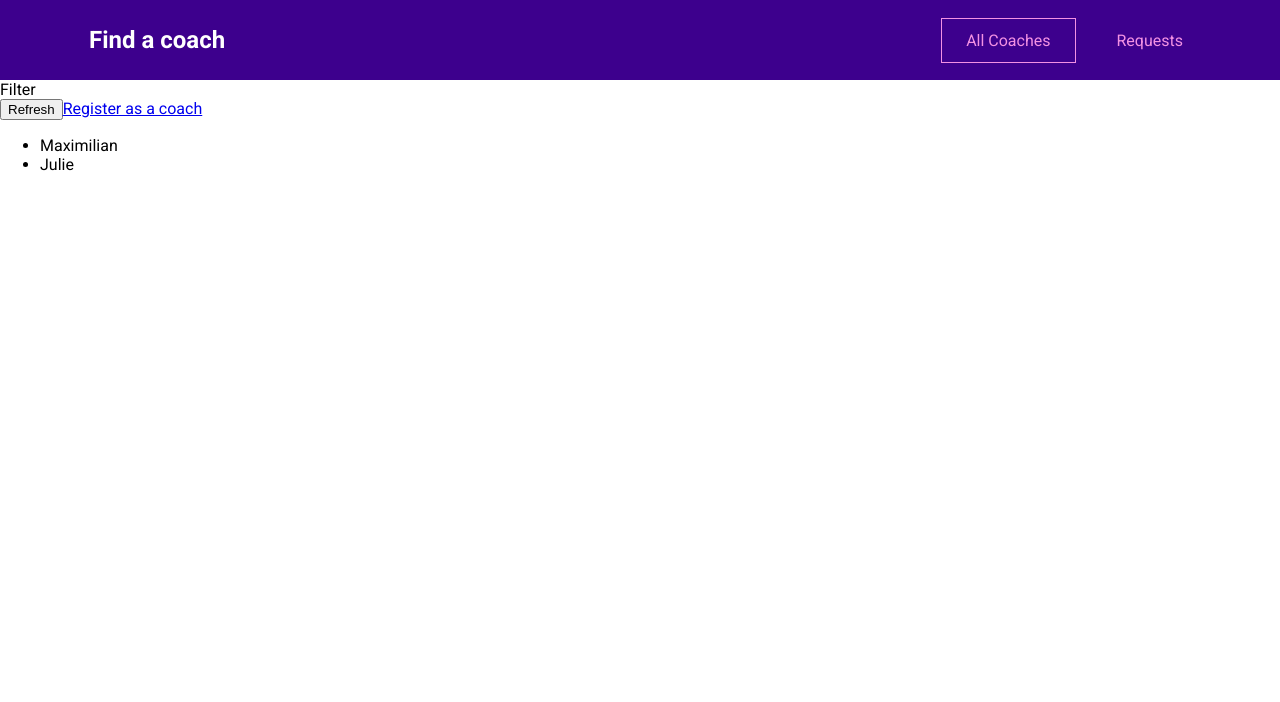
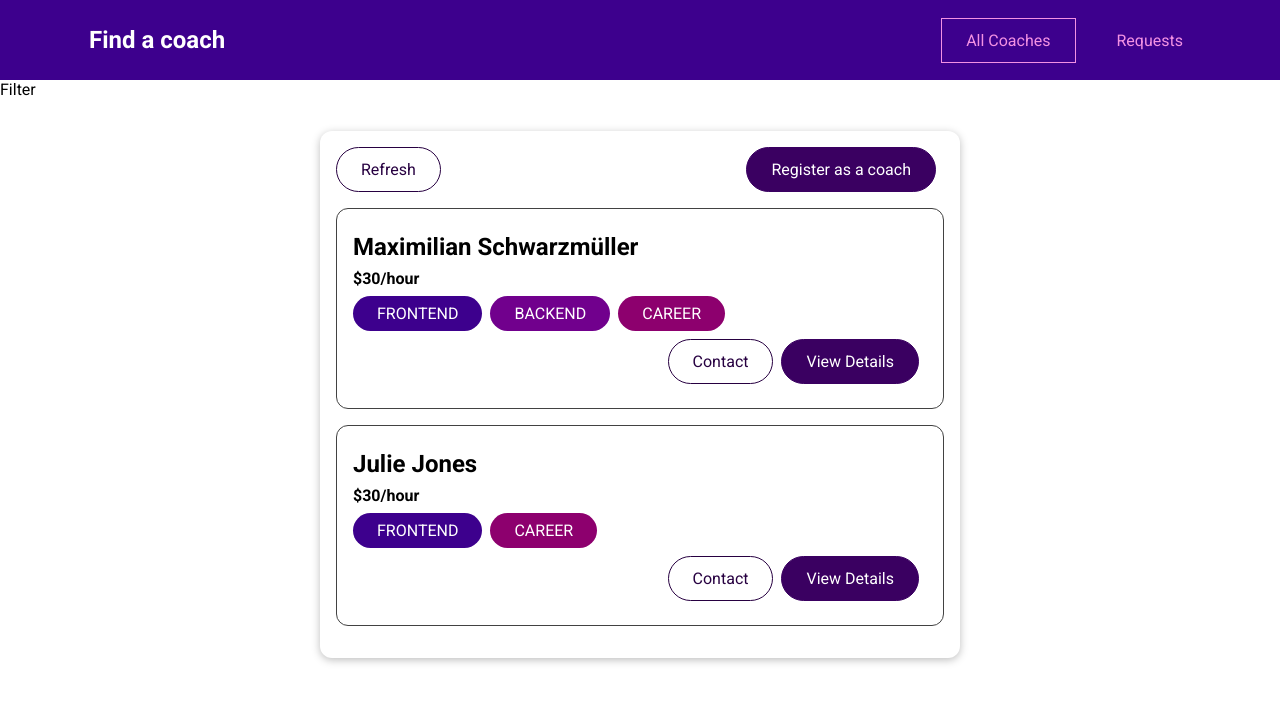
Before and after one commit to NuraiG/Web-app-using-Vue.js, a Vue app: page /coaches in a window 1280 px wide. Shown: the top 702 px of the page. Built offline with nearby package versions, Linux system fonts and the light colour scheme.

Commit message:
Added base components

```diff
--- /dev/null
+++ b/src/components/coaches/CoachItem.vue
@@ -0,0 +1,66 @@
+<template>
+  <li>
+    <h3>{{ fullName }}</h3>
+    <h4>${{ rate }}/hour</h4>
+    <div>
+      <base-badge
+        v-for="area in areas"
+        :key="area"
+        :title="area"
+      ></base-badge>
+    </div>
+    <div class="actions">
+      <base-button mode="outline" link :to="coachContactLink"
+        >Contact</base-button
+      >
+      <base-button link :to="coachDetailsLink">View Details</base-button>
+    </div>
+  </li>
+</template>
+
+<script>
+import BaseButton from "../ui/BaseButton.vue";
+
+export default {
+  components: { BaseButton },
+  props: ["id", "firstName", "lastName", "rate", "areas"],
+  computed: {
+    fullName() {
+      return this.firstName + " " + this.lastName;
+    },
+    coachContactLink() {
+      return this.$route.path + "/" + this.id + "/contact";
+    },
+    coachDetailsLink() {
+      return this.$route.path + "/" + this.id;
+    },
+  },
+};
+</script>
+
+<style scoped>
+li {
+  margin: 1rem 0;
+  border: 1px solid #424242;
+  border-radius: 12px;
+  padding: 1rem;
+}
+
+h3 {
+  font-size: 1.5rem;
+}
+
+h3,
+h4 {
+  margin: 0.5rem 0;
+}
+
+div {
+  margin: 0.5rem 0;
+}
+
+.actions {
+  display: flex;
+  justify-content: flex-end;
+}
+</style>
--- /dev/null
+++ b/src/components/ui/BaseBadge.vue
@@ -0,0 +1,40 @@
+<template>
+  <span class="badge" :class="title">{{ text }}</span>
+</template>
+
+<script>
+export default {
+  props: ["title"],
+  computed: {
+    text() {
+      return this.title.toUpperCase();
+    },
+  },
+};
+</script>
+
+<style scoped>
+.badge {
+  background-color: #ccc;
+  color: #252525;
+  border-radius: 30px;
+  padding: 0.5rem 1.5rem;
+  display: inline-block;
+  margin-right: 0.5rem;
+}
+
+.frontend {
+  background-color: #3d008d;
+  color: white;
+}
+
+.backend {
+  background-color: #71008d;
+  color: white;
+}
+
+.career {
+  background-color: #8d006e;
+  color: white;
+}
+</style>
--- /dev/null
+++ b/src/components/ui/BaseButton.vue
@@ -0,0 +1,73 @@
+<template>
+  <button v-if="!link" :class="mode">
+    <slot></slot>
+  </button>
+  <router-link v-else :to="to" :class="mode">
+    <slot></slot>
+  </router-link>
+</template>
+
+<script>
+export default {
+  props: {
+    mode: {
+      type: String,
+      required: false,
+      default: null,
+    },
+    link: {
+      type: Boolean,
+      required: false,
+      default: false,
+    },
+    to: {
+      type: String,
+      required: false,
+      default: "/",
+    },
+  },
+};
+</script>
+
+<style scoped>
+button,
+a {
+  text-decoration: none;
+  padding: 0.75rem 1.5rem;
+  font: inherit;
+  background-color: #3a0061;
+  border: 1px solid #3a0061;
+  color: white;
+  cursor: pointer;
+  border-radius: 30px;
+  margin-right: 0.5rem;
+  display: inline-block;
+}
+
+a:hover,
+a:active,
+button:hover,
+button:active {
+  background-color: #270041;
+  border-color: #270041;
+}
+
+.flat {
+  background-color: transparent;
+  color: #3a0061;
+  border: none;
+}
+
+.outline {
+  background-color: transparent;
+  border-color: #270041;
+  color: #270041;
+}
+
+.flat:hover,
+.flat:active,
+.outline:hover,
+.outline:active {
+  background-color: #edd2ff;
+}
+</style>
--- /dev/null
+++ b/src/components/ui/BaseCard.vue
@@ -0,0 +1,15 @@
+<template>
+  <div class="card">
+    <slot></slot>
+  </div>
+</template>
+
+<style scoped>
+.card {
+  border-radius: 12px;
+  box-shadow: 0 2px 8px rgba(0, 0, 0, 0.26);
+  padding: 1rem;
+  margin: 2rem auto;
+  max-width: 40rem;
+}
+</style>
--- a/src/pages/coaches/CoachesList.vue
+++ b/src/pages/coaches/CoachesList.vue
@@ -1,25 +1,52 @@
 <template>
   <section>Filter</section>
   <section>
+    <base-card>
     <div class="controls">
-      <button>Refresh</button>
-      <router-link to="/register">Register as a coach</router-link>
+      <base-button mode="outline">Refresh</base-button>
+      <base-button link to="/register">Register as a coach</base-button>
     </div>
     <ul v-if="hasCoaches">
-      <li v-for="coach in filteredCoaches" :key="coach.id">{{ coach.firstName}}</li>
+      <coach-item
+        v-for="coach in filteredCoaches"
+        :key="coach.id"
+        :id="coach.id"
+        :first-name="coach.firstName"
+        :last-name="coach.lastName"
+        :rate="coach.hourlyRate"
+        :areas="coach.areas"
+        >{{ coach.firstName }}</coach-item
+      >
     </ul>
     <h3 v-else>No coaches found.</h3>
+    </base-card>
   </section>
 </template>
 <script>
+import CoachItem from "../../components/coaches/CoachItem.vue";
+import BaseButton from '../../components/ui/BaseButton.vue';
 export default {
-  computed:{
-    filteredCoaches(){
-      return this.$store.getters['coaches/coaches'];
+  components: { CoachItem, BaseButton },
+  computed: {
+    filteredCoaches() {
+      return this.$store.getters["coaches/coaches"];
     },
-    hasCoaches(){
-      return this.$store.getters['coaches/hasCoaches'];
-    }
-  }
+    hasCoaches() {
+      return this.$store.getters["coaches/hasCoaches"];
+    },
+  },
+};
+</script>
+
+<style scoped>
+ul {
+  list-style: none;
+  margin: 0;
+  padding: 0;
 }
-</script>
+
+.controls {
+  display: flex;
+  justify-content: space-between;
+}
+</style>
```
Also changed, not shown: src/main.js (+9 -0 lines).
